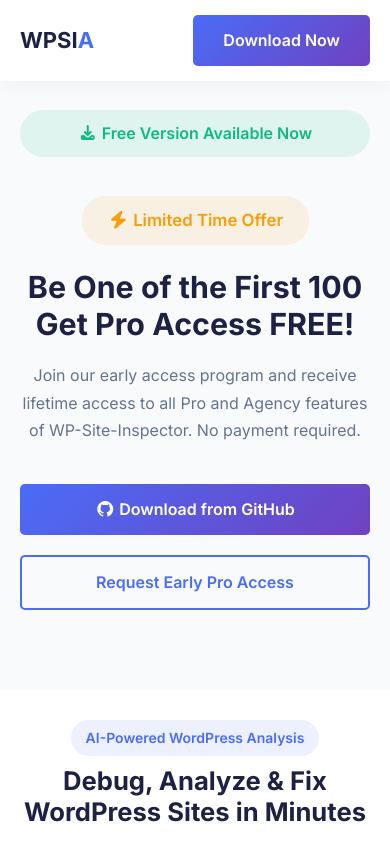
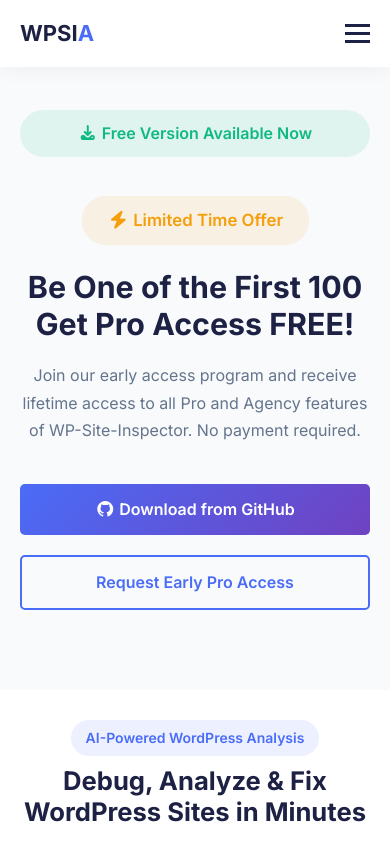
Before and after one commit to prathushan/wpsia-svelte, a SvelteKit app: page / in a window 390 px wide. Shown: the top 844 px of the page. Built offline with nearby package versions, Linux system fonts and the light colour scheme.

Commit message:
Update app.css

```diff
--- a/src/app.css
+++ b/src/app.css
@@ -80,7 +80,7 @@
   color: white;
 }
 
-/* Header */
+/* Header basic styles remain the same */
   header {
     position: fixed;
     top: 0;
@@ -102,10 +102,6 @@
     display: flex;
     align-items: center;
     gap: 10px;
-}
-
-.logo img {
-  height: 40px;
   }
 
   .logo-text {
@@ -135,6 +131,77 @@
   .header-cta {
     display: flex;
     gap: 15px;
+  }
+
+  /* Hamburger menu */
+  .hamburger {
+    display: none;
+    flex-direction: column;
+    gap: 5px;
+    cursor: pointer;
+  }
+
+  .hamburger span {
+    display: block;
+    width: 25px;
+    height: 3px;
+    background-color: var(--dark);
+    transition: all 0.3s ease;
+  }
+
+  .hamburger span.open:nth-child(1) {
+    transform: rotate(45deg) translate(5px, 5px);
+  }
+  .hamburger span.open:nth-child(2) {
+    opacity: 0;
+  }
+  .hamburger span.open:nth-child(3) {
+    transform: rotate(-45deg) translate(6px, -6px);
+  }
+  .header-cta-mobile{
+      display:none;
+  }
+  /* Keep existing desktop styles as is */
+
+/* Mobile styles */
+@media (max-width: 768px) {
+  .nav-menu {
+    position: absolute;
+    top: 100%;
+    left: 0;
+    width: 100%;
+    flex-direction: column;
+    background: rgba(255, 255, 255, 0.95);
+    max-height: 0;
+    overflow: hidden;
+    transition: max-height 0.3s ease;
+    padding: 0 20px;
+  }
+
+  .nav-menu.open {
+    max-height: 500px; /* enough for menu items and CTA */
+  }
+
+  .hamburger {
+    display: flex;
+  }
+
+  .header-cta {
+    display: none; /* hide desktop CTA */
+  }
+
+  /* Mobile CTA inside menu */
+  .header-cta-mobile {
+    display: flex;
+    flex-direction: column;
+    gap: 10px;
+    margin-top: 15px;
+  }
+
+  .header-cta-mobile .btn {
+    width: 100%;
+    text-align: center;
+  }
 }
 
 /* Hero Section */
@@ -998,9 +1065,9 @@
     display: none;
   }
 
-  .nav-menu {
+  /* .nav-menu {
     display: none;
-  }
+  } */
 
   .pricing-card.popular {
     transform: scale(1);
```
Lines whose indentation alone changed are shown as unchanged.
